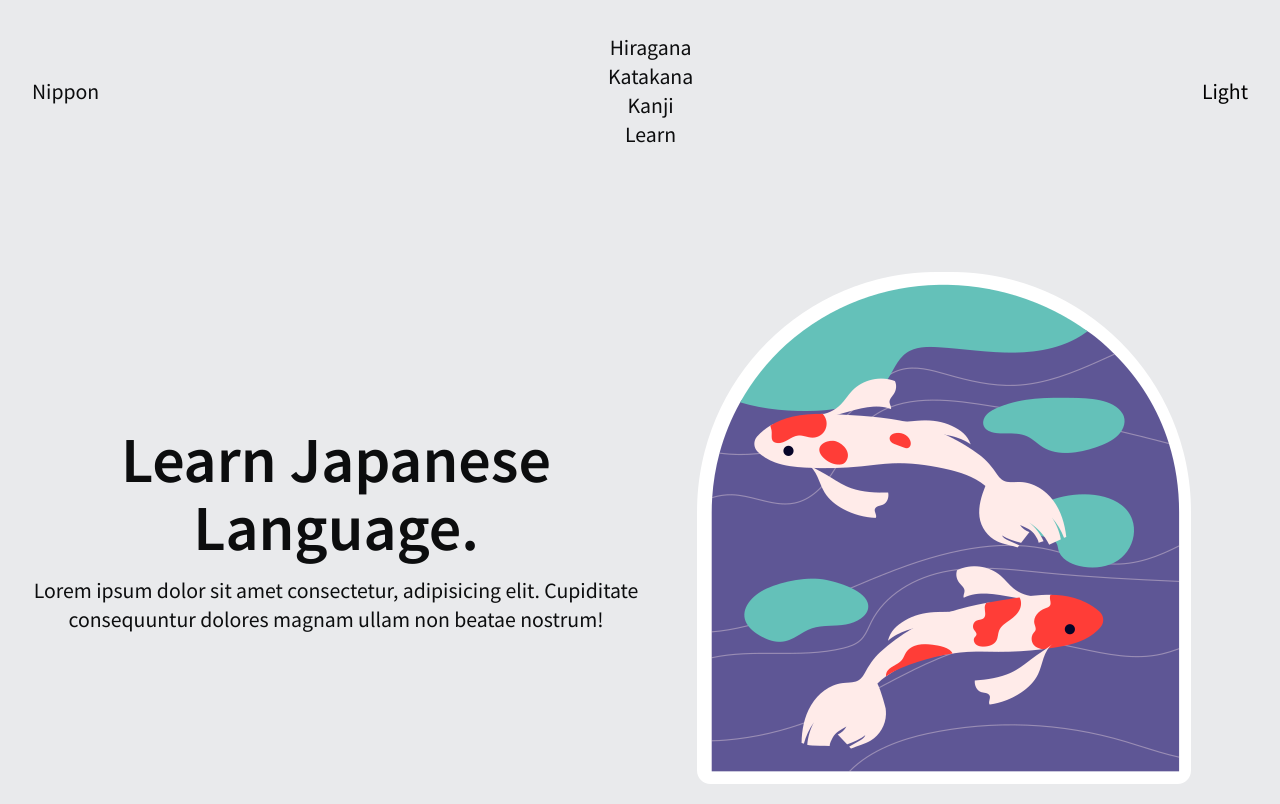
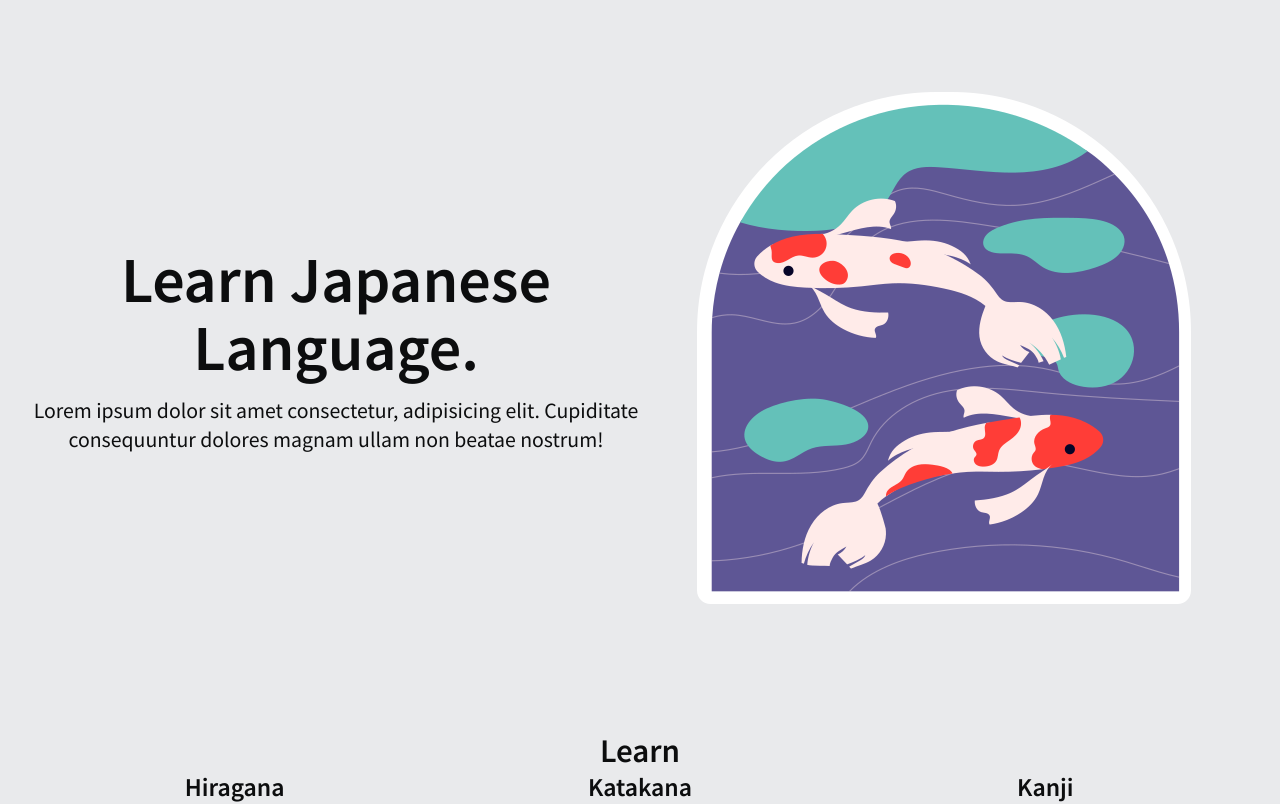
Before and after one commit to Quelleris/Nihongo, a React (Vite) app in the folder Kanji-app/: page / in a window 1280 px wide. Shown: the top 804 px of the page. Built offline with nearby package versions, Linux system fonts and the light colour scheme.

Commit message:
Add Navbar component

```diff
--- a/Kanji-app/src/pages/Home.tsx
+++ b/Kanji-app/src/pages/Home.tsx
@@ -1,32 +1,9 @@
 import React from "react";
+import { Link } from "react-router-dom";
 
 export const Home = () => {
   return (
     <>
-      <header className="primary-header">
-        <div className="container flex flex-jc-sb flex-ai-c">
-          <a href="/" className="logo">
-            Nippon
-          </a>
-          <nav className="navbar">
-            <ul className="navbar-list">
-              <li className="navbar-item">
-                <a href="/">Hiragana</a>
-              </li>
-              <li className="navbar-item">
-                <a href="/">Katakana</a>
-              </li>
-              <li className="navbar-item">
-                <a href="/">Kanji</a>
-              </li>
-              <li className="navbar-item">
-                <a href="/">Learn</a>
-              </li>
-            </ul>
-          </nav>
-          <button className="theme-toggler">Light</button>
-        </div>
-      </header>
       <main id="main-content">
         <section className="hero section">
           <div className="container">
```
Also changed, not shown: Kanji-app/src/components/Navbar.tsx (added, +31 -0 lines).
